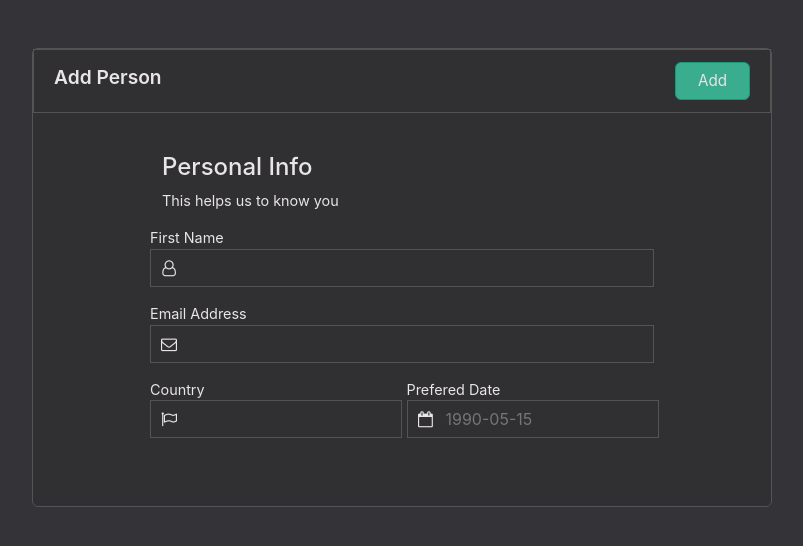
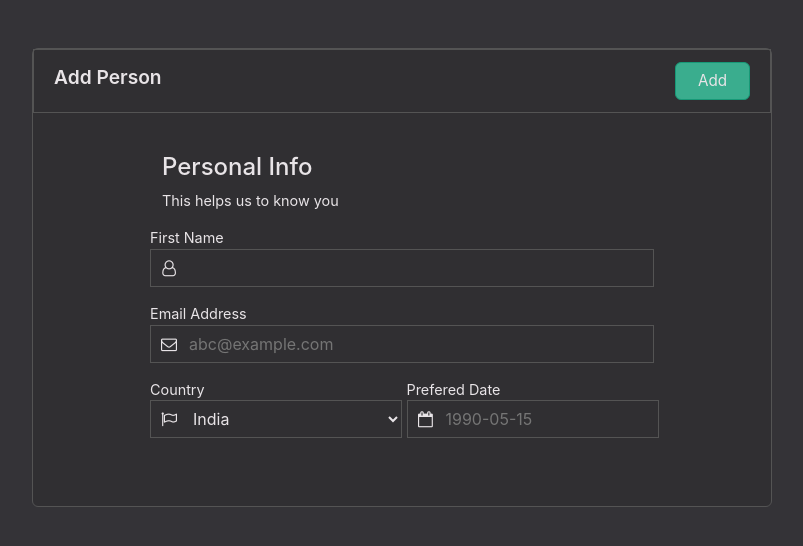
Before and after one commit to Rita-Sonavane/CURD-App, an Angular app: page /add in a window 1280 px wide. Shown: the top 546 px of the page, without its empty margins (238-1041 px from the left). Built offline with nearby package versions, Linux system fonts and the light colour scheme.

Commit message:
update form

```diff
--- a/src/app/components/person-card/person-card.component.ts
+++ b/src/app/components/person-card/person-card.component.ts
@@ -20,7 +20,8 @@ export class PersonCardComponent implements OnInit{
 
   }
 
-  navigateToEdit(personId: number): void {
+  navigateToEdit(personId: number) {
+    console.log(personId);
     this.router.navigate(['/edit', personId]);
   }
 
--- a/src/app/components/person-form/person-form.component.css
+++ b/src/app/components/person-form/person-form.component.css
@@ -1,6 +1,10 @@
 .main-unit {
     align-items: center;
     justify-content: center;
+}
+
+.help-text{
+    color: red;
 }
 
 .form-layout {
--- a/src/app/components/person-form/person-form.component.html
+++ b/src/app/components/person-form/person-form.component.html
@@ -12,7 +12,7 @@
               <div class="right">
                 <div class="buttons">
                   <button type="submit" aria-hidden="false" class="button button v-button is-raised is-primary"><span>
-                    {{ isEditMode ? 'Update' : 'Add' }}
+                      {{ isEditMode ? 'Update' : 'Add' }}
                     </span></button>
                 </div>
               </div>
@@ -27,9 +27,13 @@
               <div class="columns is-multiline">
                 <div class="column is-12">
                   <div class="field"><label class="label">First Name</label>
-                    <div data-v-9a5a2f3f="" class="control has-icon">
+                    <div class="control has-icon">
                       <i class="fa fa-user-o form-icon"></i>
-                      <input class="input v-input"  type="text" placeholder=""  name="name" ngModel>
+                      <input class="input v-input" type="text" placeholder="" name="name" ngModel required
+                        #name="ngModel">
+                      <div class="help-text" *ngIf="personForm.touched && !personForm.valid">
+                        <div *ngIf="name.errors?.['required']">Name is required</div>
+                      </div>
                     </div>
                   </div>
                 </div>
@@ -38,7 +42,12 @@
                   <div class="field"><label class="label">Email Address</label>
                     <div data-v-9a5a2f3f="" class="control has-icon">
                       <i class="fa fa-envelope-o form-icon"></i>
-                      <input class="input v-input" type="email" placeholder="" name="email" ngModel>
+                      <input class="input v-input" type="email" placeholder="abc@example.com" name="email" ngModel email
+                        required #email="ngModel">
+                      <div class="help-text" *ngIf="personForm.touched && !personForm.valid">
+                        <div *ngIf="email.errors?.['required']">Email is required</div>
+                        <div *ngIf="email.errors?.['email']">Email is Invalid</div>
+                      </div>
                     </div>
                   </div>
                 </div>
@@ -48,7 +57,16 @@
                     <div class="field"><label class="label">Country</label>
                       <div data-v-9a5a2f3f="" class="control has-icon">
                         <i class="fa fa-flag-o form-icon"></i>
-                        <input class="input v-input" placeholder="" type="text" name="country" ngModel>
+                        <select class="select input v-input" name="country" ngModel [(ngModel)]="selectedCountry" required #country="ngModel">
+                          <option value="India">India</option>
+                          <option value="Canada">USA</option>
+                          <option value="Germany">Germany</option>
+                          <option value="United Kingdom">United Kingdom</option>
+                          <option value="France">France</option>
+                        </select>
+                        <div class="help-text" *ngIf="personForm.touched && !personForm.valid">
+                          <div *ngIf="country.errors?.['required']">Username is required</div>
+                        </div>
                       </div>
                     </div>
                   </div>
--- a/src/app/components/person-form/person-form.component.ts
+++ b/src/app/components/person-form/person-form.component.ts
@@ -23,6 +23,8 @@ export class PersonFormComponent implements OnInit {
   @ViewChild('personForm') personForm: NgForm | ElementRef | any;
 
   isEditMode: boolean = false;
+
+  selectedCountry: string = "India";
 
   constructor(
     private personService: PersonService,
@@ -70,7 +72,7 @@ export class PersonFormComponent implements OnInit {
   }
 
   onSubmit(personForm: NgForm) {
-    console.log("this.isEditMode",this.isEditMode,personForm.value);
+    console.log("this.isEditMode", this.isEditMode, personForm.value);
     if (this.isEditMode) {
       this.updatePerson(personForm);
     } else {
@@ -88,9 +90,9 @@ export class PersonFormComponent implements OnInit {
 
   updatePerson(form: NgForm) {
     setTimeout(() => {
-    this.personService.updatePerson(form.value,this.person.id);
-    console.log("updatePerson called",  form.value,this.person.id);
-    this.router.navigate(['/']);
-    },0)
+      this.personService.updatePerson(form.value, this.person.id);
+      console.log("updatePerson called", form.value, this.person.id);
+      this.router.navigate(['/']);
+    }, 0)
   }
 }
--- a/src/app/services/person.service.ts
+++ b/src/app/services/person.service.ts
@@ -129,6 +129,8 @@ export class PersonService {
   updatePerson(updatedPerson: Person,personID:any) {
     const index = this.persons.findIndex(person => person.id === personID);
     if (index !== -1) {
+      const randomAvatarIndex = Math.floor(Math.random() * this.avatars.length);
+      updatedPerson.avatar = this.avatars[randomAvatarIndex];
       this.persons[index] = updatedPerson;
     }
   }
```
Also changed, not shown: src/app/pipes/country-flag.pipe.ts (line endings or trailing spaces).
